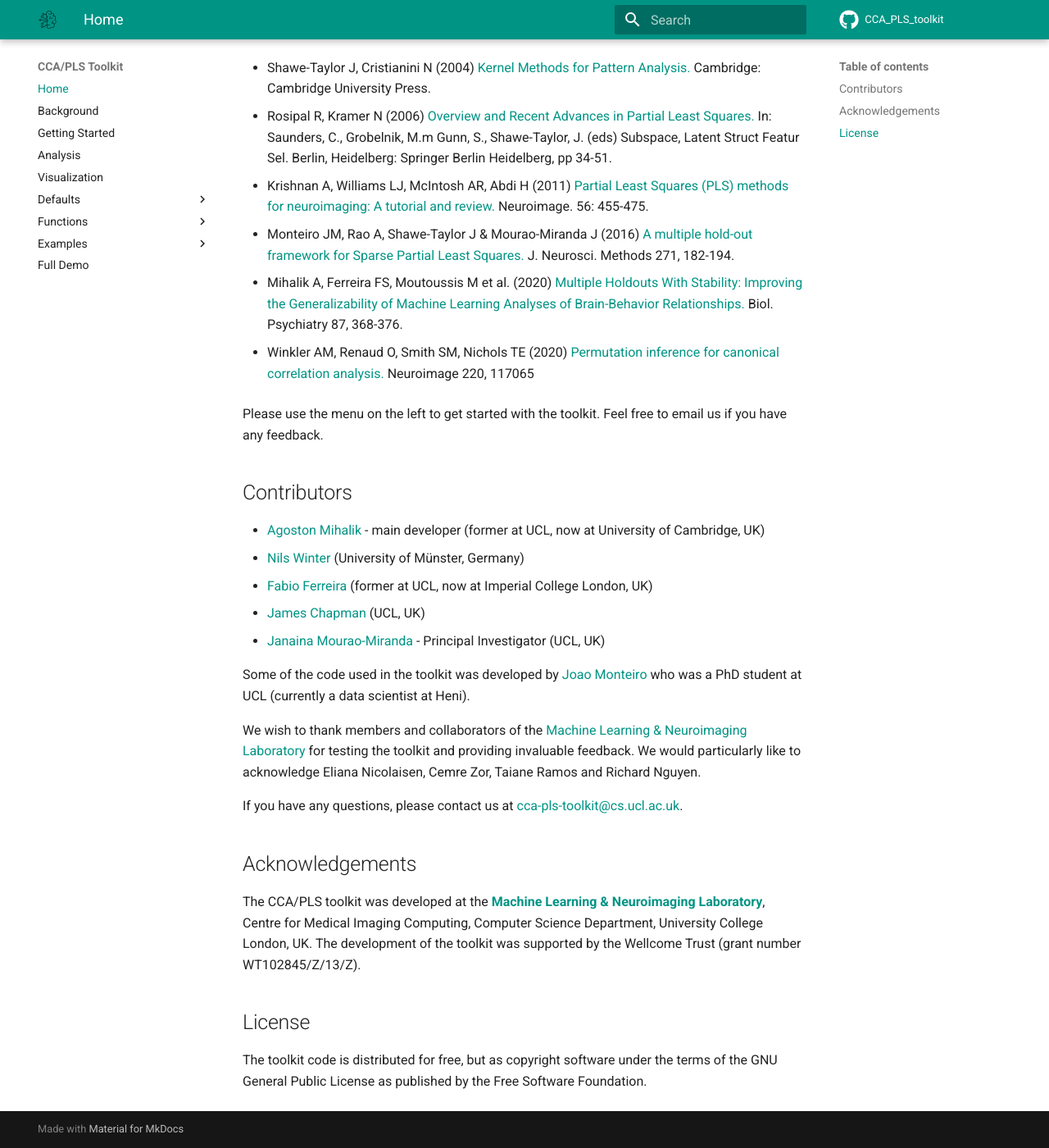
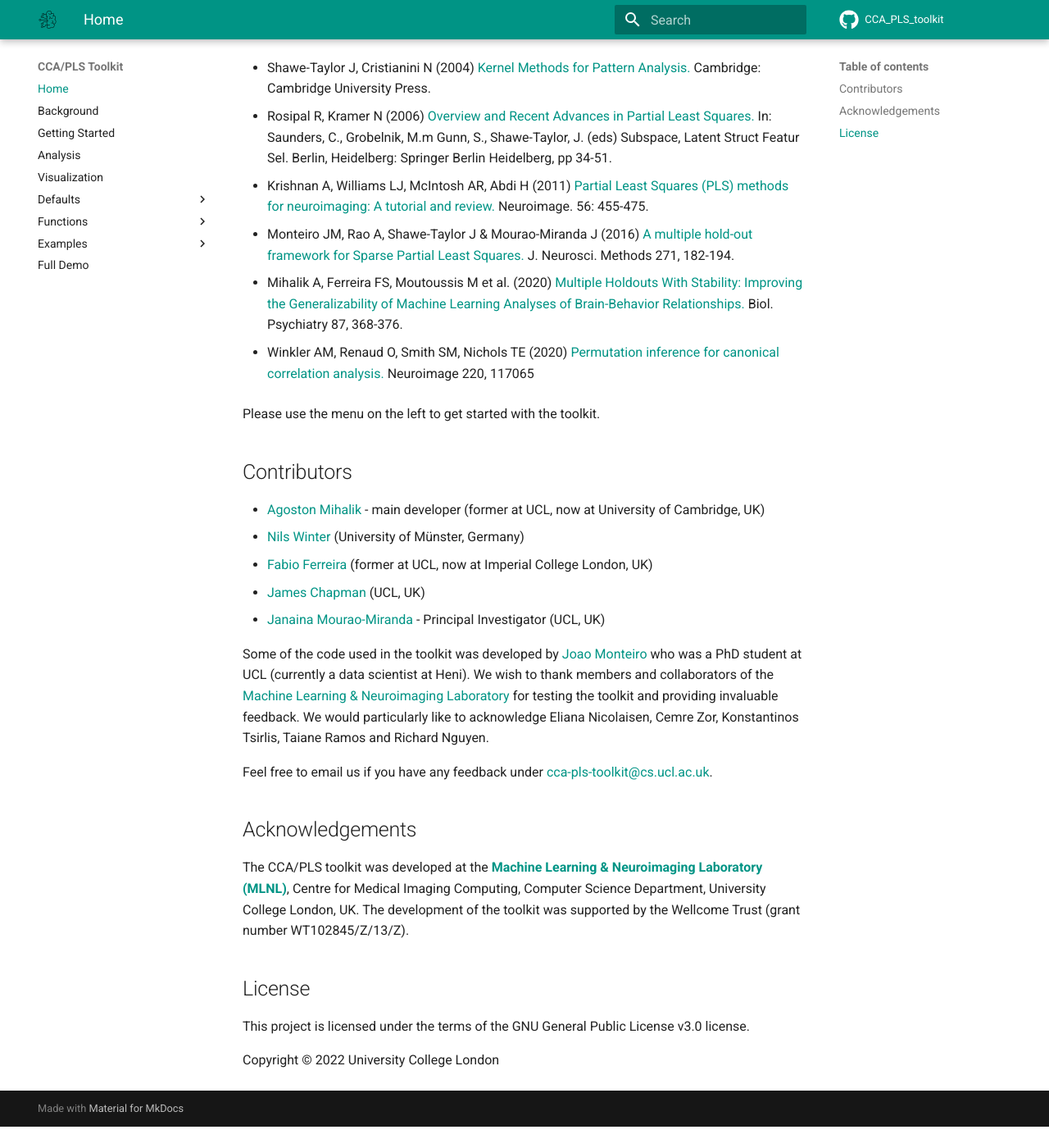
Before and after one commit to anaston/cca_pls_toolkit, an MkDocs documentation site: the page built from documentation/docs/index.md, in a window 1280 px wide and 1400 px high, scrolled down 668 px. Shown: the whole window at 82% size. Built offline with MkDocs 1.6.1 and Material for MkDocs 9.7.7, drawn with Linux system fonts in a browser that asks for light colours; comment, search, counter and statistics services are not loaded; after the commit the page ends 2042 px from its top, so only the background shows below that.

Commit message:
Update README

```diff
--- a/documentation/docs/index.md
+++ b/documentation/docs/index.md
@@ -20,7 +20,7 @@ For a short theoretical introduction to the CCA/PLS models, analytic frameworks
 
 - Winkler AM, Renaud O, Smith SM, Nichols TE (2020) [Permutation inference for canonical correlation analysis.](https://doi.org/10.1016/j.neuroimage.2020.117065) Neuroimage 220, 117065
 
-Please use the menu on the left to get started with the toolkit. Feel free to email us if you have any feedback.
+Please use the menu on the left to get started with the toolkit.
 
 ## Contributors
 
@@ -30,17 +30,16 @@ Please use the menu on the left to get started with the toolkit. Feel free to em
 - [James Chapman](https://github.com/jameschapman19) (UCL, UK)
 - [Janaina Mourao-Miranda](https://iris.ucl.ac.uk/research/personal/index?upi=JMOUR63) - Principal Investigator (UCL, UK)
 
-Some of the code used in the toolkit was developed by [Joao Monteiro](https://github.com/jmmonteiro) who was a PhD student at UCL (currently a data scientist at Heni).
+Some of the code used in the toolkit was developed by [Joao Monteiro](https://github.com/jmmonteiro) who was a PhD student at UCL (currently a data scientist at Heni). We wish to thank members and collaborators of the [Machine Learning & Neuroimaging Laboratory](http://www.mlnl.cs.ucl.ac.uk) for testing the toolkit and providing invaluable feedback. We would particularly like to acknowledge Eliana Nicolaisen, Cemre Zor, Konstantinos Tsirlis, Taiane Ramos and Richard Nguyen.
 
-We wish to thank members and collaborators of the [Machine Learning & Neuroimaging Laboratory](http://www.mlnl.cs.ucl.ac.uk) for testing the toolkit and providing invaluable feedback. We would particularly like to acknowledge Eliana Nicolaisen, Cemre Zor, Taiane Ramos and Richard Nguyen.
-
-If you have any questions, please contact us at [cca-pls-toolkit@cs.ucl.ac.uk](mailto:cca-pls-toolkit@cs.ucl.ac.uk).
-
+Feel free to email us if you have any feedback under [cca-pls-toolkit@cs.ucl.ac.uk](mailto:cca-pls-toolkit@cs.ucl.ac.uk).
 
 ## Acknowledgements
 
-The CCA/PLS toolkit was developed at the [__Machine Learning & Neuroimaging Laboratory__](http://www.mlnl.cs.ucl.ac.uk), Centre for Medical Imaging Computing, Computer Science Department, University College London, UK. The development of the toolkit was supported by the Wellcome Trust (grant number WT102845/Z/13/Z).
+The CCA/PLS toolkit was developed at the [__Machine Learning & Neuroimaging Laboratory (MLNL)__](http://www.mlnl.cs.ucl.ac.uk), Centre for Medical Imaging Computing, Computer Science Department, University College London, UK. The development of the toolkit was supported by the Wellcome Trust (grant number WT102845/Z/13/Z).
 
 ## License
 
-The toolkit code is distributed for free, but as copyright software under the terms of the GNU General Public License as published by the Free Software Foundation.
+This project is licensed under the terms of the GNU General Public License v3.0 license.
+
+Copyright © 2022 University College London
```
Also changed, not shown: README.md.
